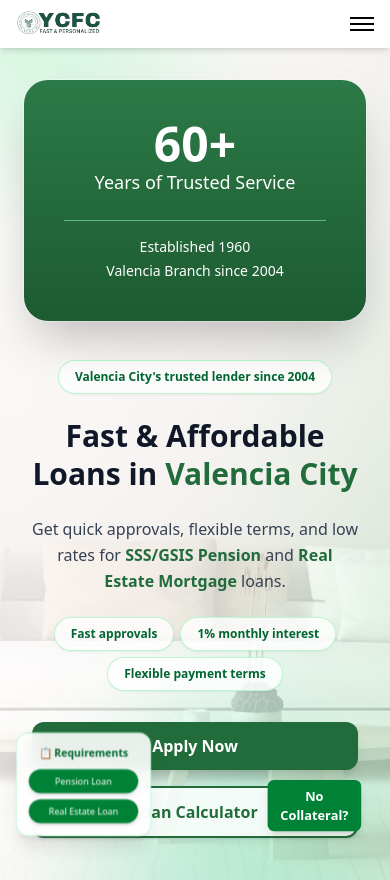
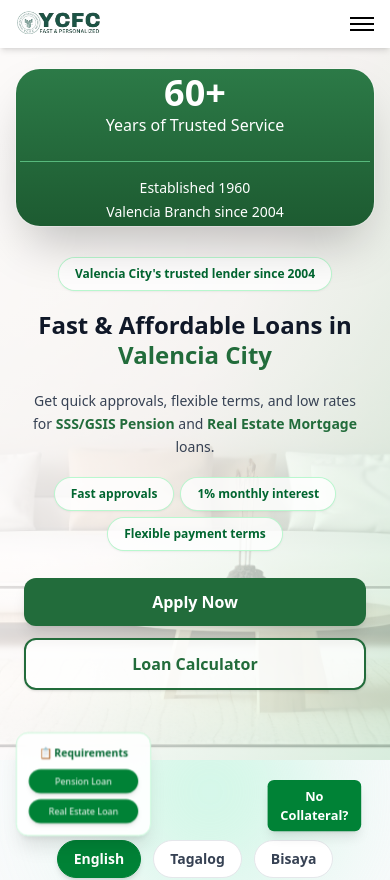
Before and after one commit to bLuEsKy140506/yusayValenciaWebsite, a React (Vite) app: page / in a window 390 px wide. Shown: the top 880 px of the page. Built offline with nearby package versions, Linux system fonts and the light colour scheme.

Commit message:
modify to fit on mobile vertical screen

```diff
--- a/src/components/HeroSection.jsx
+++ b/src/components/HeroSection.jsx
@@ -7,30 +7,36 @@
   return (
     <section
       id="hero"
-      className="relative flex items-center px-6 md:px-12 lg:px-20 py-20 md:py-24 lg:py-28 min-h-screen bg-cover bg-center overflow-hidden"
+      className="relative flex items-center px-4 sm:px-6 md:px-12 lg:px-20 py-16 md:py-24 lg:py-28 min-h-[90vh] md:min-h-screen bg-cover bg-center overflow-hidden"
       style={{ backgroundImage: "url('/bg-interior.webp')" }}
     >
       <div className="absolute inset-0 bg-gradient-to-br from-white/90 via-white/80 to-green-100/70" />
-      <div className="absolute -top-24 -left-20 h-64 w-64 rounded-full bg-green-300/30 blur-3xl" />
-      <div className="absolute -bottom-20 right-0 h-72 w-72 rounded-full bg-emerald-400/20 blur-3xl" />
+
+      {/* Background blur effects (hidden on small devices for performance) */}
+      <div className="hidden md:block absolute -top-24 -left-20 h-64 w-64 rounded-full bg-green-300/30 blur-3xl" />
+      <div className="hidden md:block absolute -bottom-20 right-0 h-72 w-72 rounded-full bg-emerald-400/20 blur-3xl" />
+
       {/* Content Container */}
-      <div className="relative z-10 flex flex-col-reverse md:flex-row items-center justify-between w-full gap-10 md:gap-12 lg:gap-16 max-w-7xl mx-auto [@media(max-height:750px)]:gap-5">
+      <div className="relative z-10 flex flex-col-reverse md:flex-row items-center justify-between w-full gap-8 md:gap-12 lg:gap-16 max-w-7xl mx-auto [@media(max-height:750px)]:gap-5">
+
         {/* Left Content */}
-        <div className="w-full md:w-1/2 text-center md:text-left space-y-6 md:space-y-8 px-2 sm:px-4">
+        <div className="w-full md:w-1/2 text-center md:text-left space-y-5 md:space-y-8 px-2 sm:px-4">
+
           <p className="inline-flex items-center gap-2 rounded-full bg-white/80 px-4 py-2 text-xs sm:text-sm font-semibold text-green-800 shadow-sm ring-1 ring-green-200">
             Valencia City's trusted lender since 2004
           </p>
-          <h1 className="text-3xl sm:text-4xl md:text-5xl lg:text-6xl font-extrabold text-gray-900 leading-tight">
+
+          <h1 className="text-2xl sm:text-3xl md:text-5xl lg:text-6xl font-extrabold text-gray-900 leading-tight">
             Fast & Affordable Loans in <span className="text-[#226C3B]">Valencia City</span>
           </h1>
 
-            <p className="text-gray-700 text-base sm:text-lg md:text-xl leading-relaxed max-w-xl mx-auto md:mx-0">
+          <p className="text-gray-700 text-sm sm:text-base md:text-xl leading-relaxed max-w-md md:max-w-xl mx-auto md:mx-0">
             Get quick approvals, flexible terms, and low rates for
             <span className="font-semibold text-[#226C3B]"> SSS/GSIS Pension</span> and
             <span className="font-semibold text-[#226C3B]"> Real Estate Mortgage</span> loans.
+          </p>
 
-          </p>
-          <div className="flex flex-wrap gap-2 justify-center md:justify-start">
+          <div className="flex flex-wrap gap-2 sm:gap-3 justify-center md:justify-start">
             {trustIndicators.map((item) => (
               <span
                 key={item}
@@ -41,39 +47,50 @@
             ))}
           </div>
 
-          <div className="flex flex-col sm:flex-row gap-4 justify-center md:justify-start pt-2">
+          <div className="flex flex-col sm:flex-row gap-3 sm:gap-4 justify-center md:justify-start pt-2">
+
             <ScrollLink
               to="apply-now"
               smooth={true}
               duration={600}
               offset={-80}
-             className="cursor-pointer bg-[#226C3B] hover:bg-green-800 text-white font-semibold py-3 px-8 rounded-xl shadow-lg hover:shadow-xl transition-transform transform hover:-translate-y-0.5 text-center"
+              className="cursor-pointer bg-[#226C3B] hover:bg-green-800 text-white font-semibold py-3 px-8 rounded-xl shadow-lg hover:shadow-xl transition-transform transform hover:-translate-y-0.5 text-center"
             >
               Apply Now
             </ScrollLink>
 
             <Link
               to="/calculator-forclient"
-             className="border-2 border-[#226C3B] bg-white/80 text-[#226C3B] hover:bg-green-50 font-semibold py-3 px-8 rounded-xl shadow-sm hover:shadow-md transition-transform transform hover:-translate-y-0.5 text-center"
+              className="border-2 border-[#226C3B] bg-white/80 text-[#226C3B] hover:bg-green-50 font-semibold py-3 px-8 rounded-xl shadow-sm hover:shadow-md transition-transform transform hover:-translate-y-0.5 text-center"
             >
               Loan Calculator
             </Link>
+
           </div>
         </div>
 
         {/* Right Section */}
         <div className="w-full md:w-1/2 flex justify-center md:justify-end">
-          <div className="rounded-3xl shadow-2xl text-center p-10 sm:p-12 md:p-14 lg:p-16 w-full max-w-sm sm:max-w-md md:max-w-lg bg-gradient-to-b from-[#2c7a47] to-[#1d5b31] text-white ring-1 ring-white/30 backdrop-blur-sm">
-            <h2 className="text-5xl sm:text-6xl md:text-7xl font-extrabold">60+</h2>
-            <p className="text-lg sm:text-xl md:text-2xl font-medium">Years of Trusted Service</p>
 
+          <div className="rounded-3xl shadow-2xl text-center p-1 sm:p-8 md:p-14 lg:p-16 w-full max-w-sm sm:max-w-md md:max-w-lg bg-gradient-to-b from-[#2c7a47] to-[#1d5b31] text-white ring-1 ring-white/30 backdrop-blur-sm">
+
+            <h2 className="text-4xl sm:text-5xl md:text-7xl font-extrabold">
+              60+
+            </h2>
+
+            <p className="text-base sm:text-lg md:text-2xl font-medium">
+              Years of Trusted Service
+            </p>
 
             <div className="mt-6 border-t border-green-300/60 pt-4 space-y-1">
               <p className="text-sm sm:text-base">Established 1960</p>
               <p className="text-sm sm:text-base">Valencia Branch since 2004</p>
             </div>
+
           </div>
+
         </div>
+
       </div>
     </section>
   );
```
